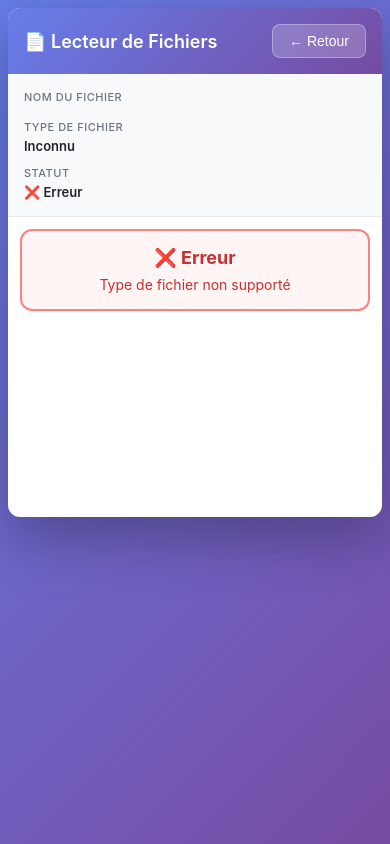
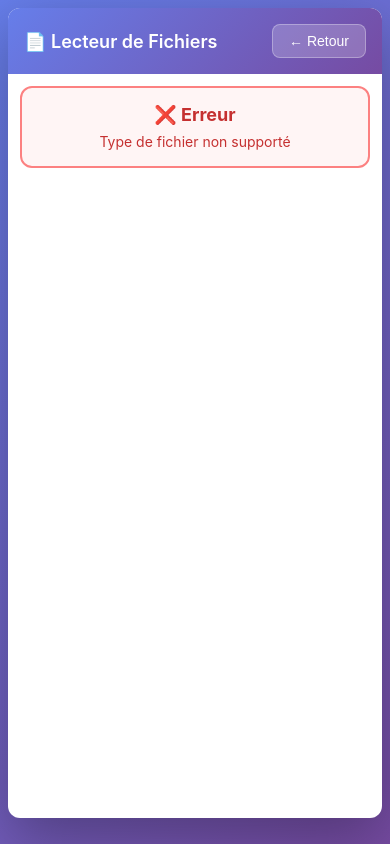
Before and after one commit to maodok595-ai/Etude-line, a Python web app: template templates/lecteur_fichiers.html in a window 390 px wide. Run offline with Jinja, Linux system fonts and the light colour scheme; the template is opened without the code that fills it, so the values that code supplies are empty; some libraries are stand-ins or nearby versions.

Commit message:
Adapt the file reader interface for optimal mobile viewing
Modify CSS to hide file information section and adjust viewer container height for mobile devices.

Replit-Commit-Author: Agent
Replit-Commit-Session-Id: 8c0ed31c-857f-450e-bc4c-f0aeefe0f448
Replit-Commit-Checkpoint-Type: full_checkpoint
Replit-Commit-Event-Id: 0e4a0746-1890-40e9-843d-253b9e76ca3c
Replit-Commit-Screenshot-Url: https://storage.googleapis.com/screenshot-production-us-central1/d40a0c5c-8630-4717-9681-3edacc3c5654/8c0ed31c-857f-450e-bc4c-f0aeefe0f448/5sC5n9O

```diff
--- a/templates/lecteur_fichiers.html
+++ b/templates/lecteur_fichiers.html
@@ -267,7 +267,7 @@
             }
 
             .file-info {
-                padding: 16px;
+                display: none;
             }
 
             .file-info-grid {
@@ -285,8 +285,8 @@
 
             .viewer-container {
                 padding: 12px;
-                min-height: 300px;
-                max-height: calc(100vh - 280px);
+                min-height: calc(100vh - 100px);
+                max-height: calc(100vh - 100px);
             }
 
             .docx-content {
```
Also changed, not shown: replit.md (+4 -2 lines).
